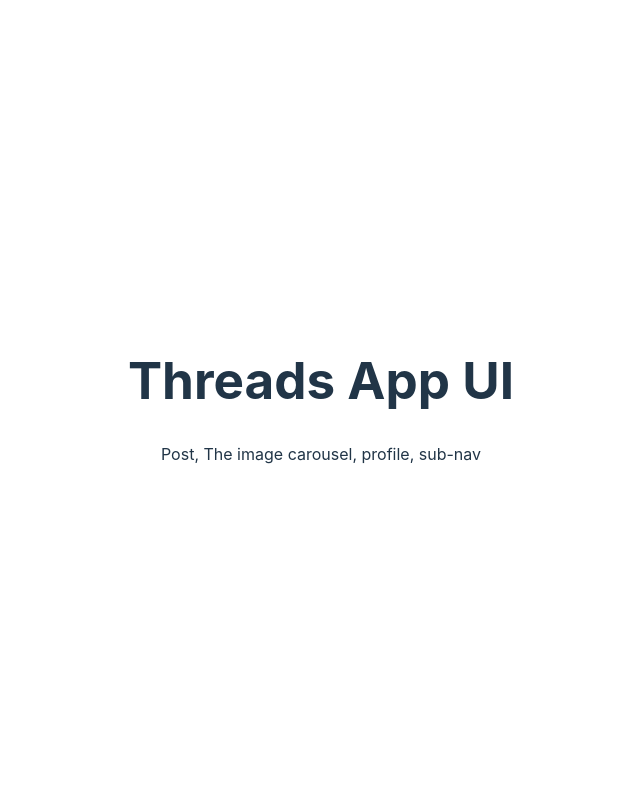
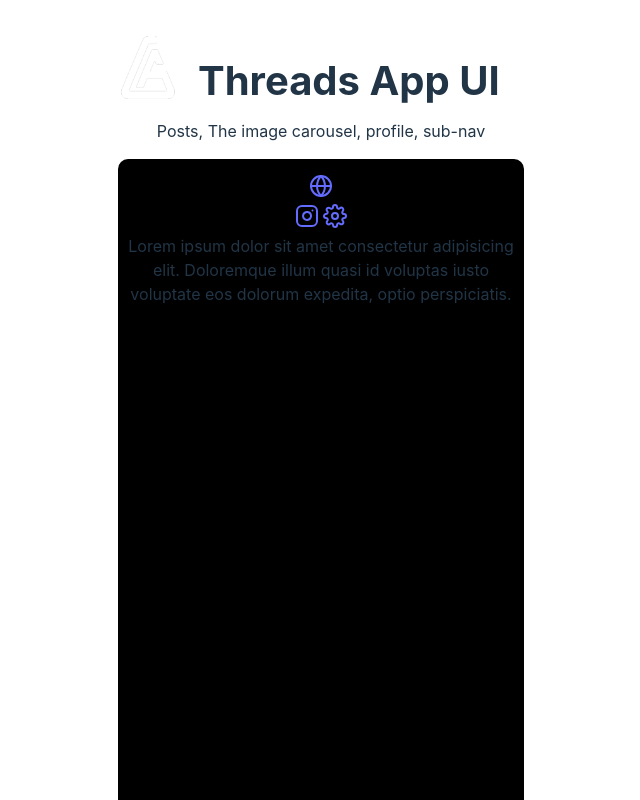
Before and after one commit to realstoman/threads-app-vanilla, a website built with Vite: page index.html in a window 1280 px wide. Shown: the top 800 px of the page, without its empty margins (319-959 px from the left). Built offline with nearby package versions, Linux system fonts and the light colour scheme.

Commit message:
Initial layout

```diff
--- a/index.html
+++ b/index.html
@@ -9,10 +9,41 @@
 	<body>
 		<div id="app">
 			<div class="title-section">
-				<h1>Threads App UI</h1>
-				<p>Post, The image carousel, profile, sub-nav</p>
+				<div class="logo">
+					<img src="/public/logo-light.png" alt="Logo" />
+					<h1>Threads App UI</h1>
+				</div>
+				<p>Posts, The image carousel, profile, sub-nav</p>
 			</div>
-			<div class="main-app"></div>
+			<div class="main-app">
+				<!-- Header section start -->
+				<div class="header">
+					<!-- Settings start -->
+					<div class="settigns">
+						<div class="left-section">
+							<a href="#">
+								<i data-feather="globe"></i>
+							</a>
+						</div>
+						<div class="right-section">
+							<a href="#">
+								<i data-feather="instagram"></i>
+							</a>
+							<a href="#">
+								<i data-feather="settings"></i>
+							</a>
+						</div>
+					</div>
+					<!-- Settings End -->
+				</div>
+				<!-- Header section end -->
+
+				<div class="tabs">
+					Lorem ipsum dolor sit amet consectetur adipisicing elit.
+					Doloremque illum quasi id voluptas iusto voluptate eos
+					dolorum expedita, optio perspiciatis.
+				</div>
+			</div>
 		</div>
 		<script type="module" src="/main.js"></script>
 	</body>
--- a/main.js
+++ b/main.js
@@ -1 +1,4 @@
 import './style.css';
+import feather from 'feather-icons';
+
+feather.replace();
--- a/style.css
+++ b/style.css
@@ -43,7 +43,39 @@
 	text-align: center;
 }
 
-.logo {
+/* Title section */
+#app .title-section .logo {
+	display: flex;
+}
+
+#app .title-section .logo img {
+	width: 60px;
+	margin-right: 20px;
+}
+
+#app .title-section .logo h1 {
+	font-size: 2.5em;
+	margin-bottom: 0;
+	padding: 0;
+}
+
+#app .title-section p {
+	font-size: 1em;
+}
+
+/* Mobile sizing */
+#app .main-app {
+	background-color: #000000;
+	max-width: 390px;
+	height: 744px;
+	display: flex;
+	flex-direction: column;
+	overflow-y: scroll;
+	border-radius: 10px;
+	padding: 15px 8px 8px 8px;
+}
+
+#app .main-app .header .logo {
 	height: 6em;
 	padding: 1.5em;
 	will-change: filter;
@@ -56,41 +88,16 @@
 	filter: drop-shadow(0 0 2em #f7df1eaa);
 }
 
-.card {
-  padding: 2em;
-}
-
-.read-the-docs {
-  color: #888;
-}
-
-button {
-  border-radius: 8px;
-  border: 1px solid transparent;
-  padding: 0.6em 1.2em;
-  font-size: 1em;
-  font-weight: 500;
-  font-family: inherit;
-  background-color: #1a1a1a;
-  cursor: pointer;
-  transition: border-color 0.25s;
-}
-button:hover {
-  border-color: #646cff;
-}
-button:focus,
-button:focus-visible {
-  outline: 4px auto -webkit-focus-ring-color;
-}
-
 @media (prefers-color-scheme: light) {
 	:root {
 		color: #213547;
 		background-color: #ffffff;
 	}
+
 	a:hover {
 		color: #747bff;
 	}
+
 	button {
 		background-color: #f9f9f9;
 	}
```
Also changed, not shown: public/logo-light.png (added). Lines whose indentation alone changed are shown as unchanged.
